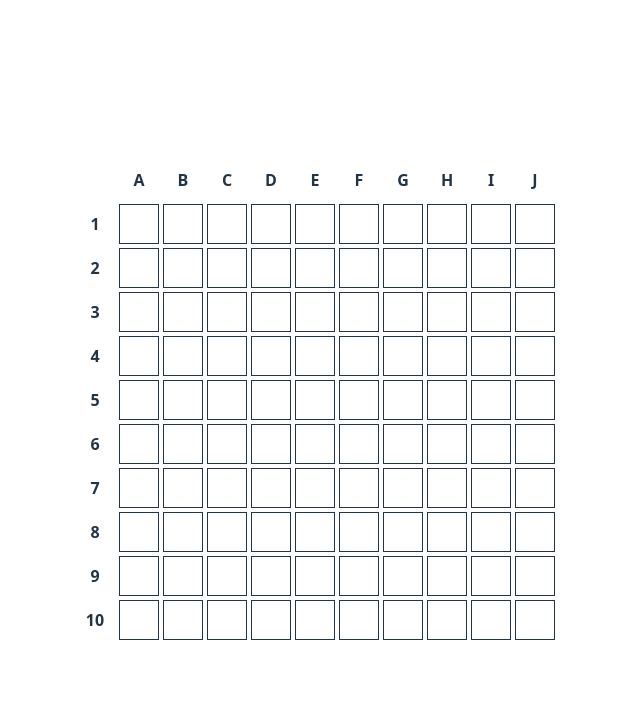
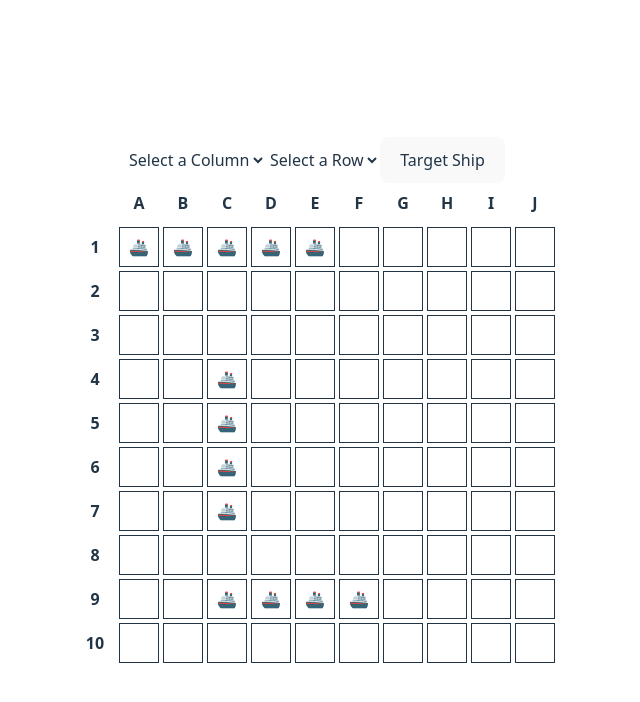
Before and after one commit to antdevine/battleships, a Vue app: page / in a window 1280 px wide. Shown: the top 702 px of the page, without its empty margins (325-965 px from the left). Built offline with nearby package versions, Linux system fonts and the light colour scheme.

Commit message:
Manually added ships to board, these output as a ship emoji. Created form with select boxes to allow the user to choose the column and row, the emojis then output on the board as a hit or miss

```diff
--- a/src/App.vue
+++ b/src/App.vue
@@ -19,16 +19,76 @@ for (let i = 1; i <= 10; i++) {
   board.value[i] = row;
 }
 
+const columnSelected = ref('');
+const rowSelected = ref(0);
+
 onMounted(() => {
   // board.value[1]['A'].isShip = true;
   // board.value[1]['B'].isHit = true;
   // board.value[2]['C'].isMiss = true;
   // board.value[3]['D'].isShipSunk = true;
+  board.value[1]['A'].isShip = true;
+  board.value[1]['B'].isShip = true;
+  board.value[1]['C'].isShip = true;
+  board.value[1]['D'].isShip = true;
+  board.value[1]['E'].isShip = true;
+
+  board.value[4]['C'].isShip = true;
+  board.value[5]['C'].isShip = true;
+  board.value[6]['C'].isShip = true;
+  board.value[7]['C'].isShip = true;
+
+  board.value[9]['C'].isShip = true;
+  board.value[9]['D'].isShip = true;
+  board.value[9]['E'].isShip = true;
+  board.value[9]['F'].isShip = true;
 });
+
+const checkShip = (event) => {
+  event.preventDefault();
+  console.log('Selected Column:', columnSelected.value);
+  console.log('Selected Row:', rowSelected.value);
+  if(board.value[rowSelected.value][columnSelected.value].isShip) {
+    board.value[rowSelected.value][columnSelected.value].isHit = true;
+  } else {
+    board.value[rowSelected.value][columnSelected.value].isMiss = true;
+  }
+}
 
 </script>
 
 <template>
+
+  <form>
+    <select v-model="columnSelected">
+      <option disabled value="">Select a Column</option>
+      <option value="A">Column A</option>
+      <option value="B">Column B</option>
+      <option value="C">Column C</option>
+      <option value="D">Column D</option>
+      <option value="E">Column E</option>
+      <option value="F">Column F</option>
+      <option value="G">Column G</option>
+      <option value="H">Column H</option>
+      <option value="I">Column I</option>
+      <option value="J">Column J</option>
+    </select>
+
+    <select v-model="rowSelected">
+      <option disabled value=0>Select a Row</option>
+      <option value=1>Row 1</option>
+      <option value=2>Row 2</option>
+      <option value=3>Row 3</option>
+      <option value=4>Row 4</option>
+      <option value=5>Row 5</option>
+      <option value=6>Row 6</option>
+      <option value=7>Row 7</option>
+      <option value=8>Row 8</option>
+      <option value=9>Row 9</option>
+      <option value=10>Row 10</option>
+    </select>
+    <button :disabled="columnSelected === '' || rowSelected === 0" @click="checkShip">Target Ship</button>
+  </form>
   <div class="flex flex-col gap-1">
     <!-- Top header (A–J) -->
     <div class="grid grid-cols-11 gap-1">
@@ -59,7 +119,7 @@ onMounted(() => {
         :key="colKey"
         class="w-10 h-10 flex items-center justify-center border"
       >
-        {{ cell.isShip ? '🚢' : cell.isHit ? '💥' : cell.isMiss ? '❌' : '' }}
+        {{  cell.isHit ? '💥' : cell.isMiss ? '❌' : cell.isShip ? '🚢' : '' }}
       </div>
     </div>
   </div>
```
